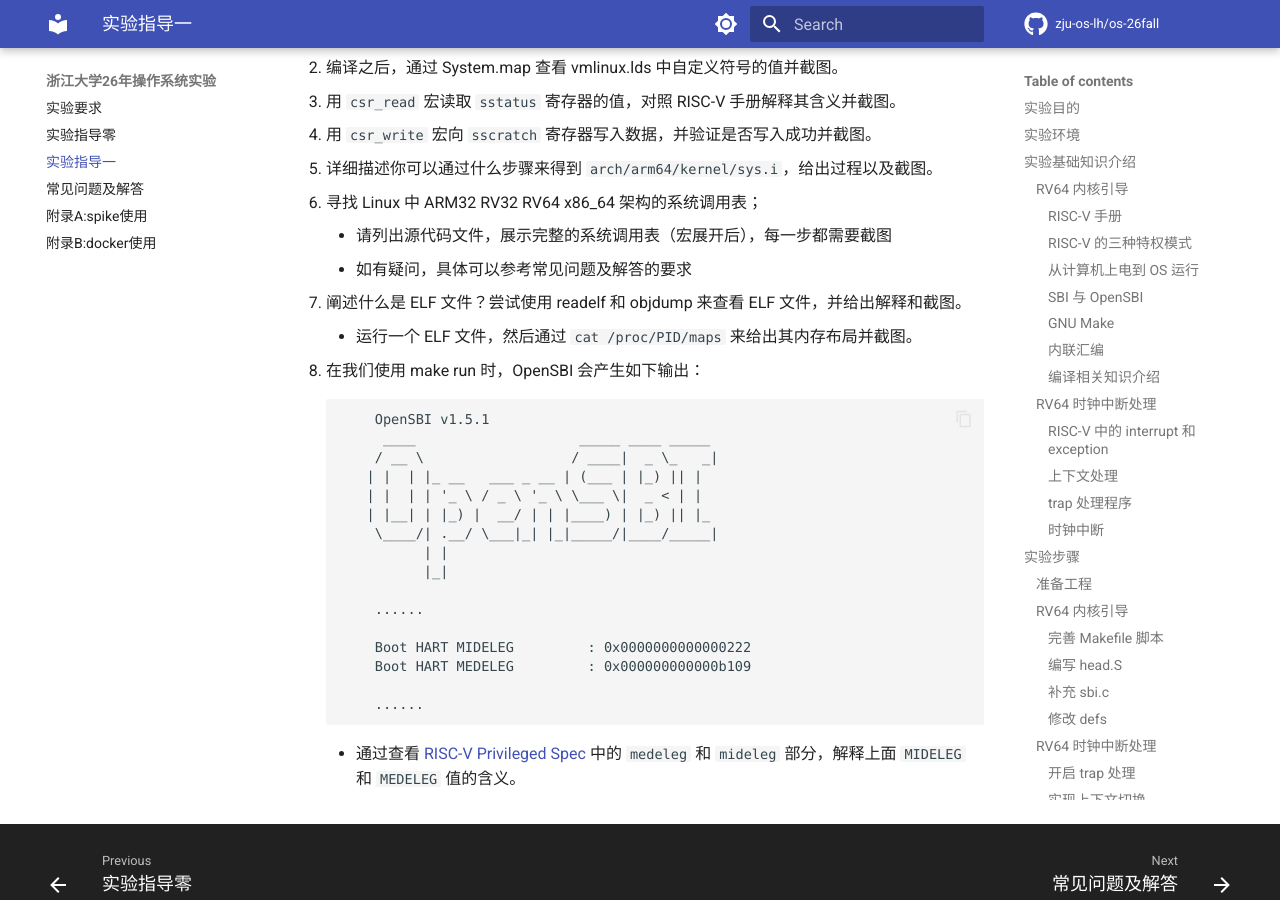
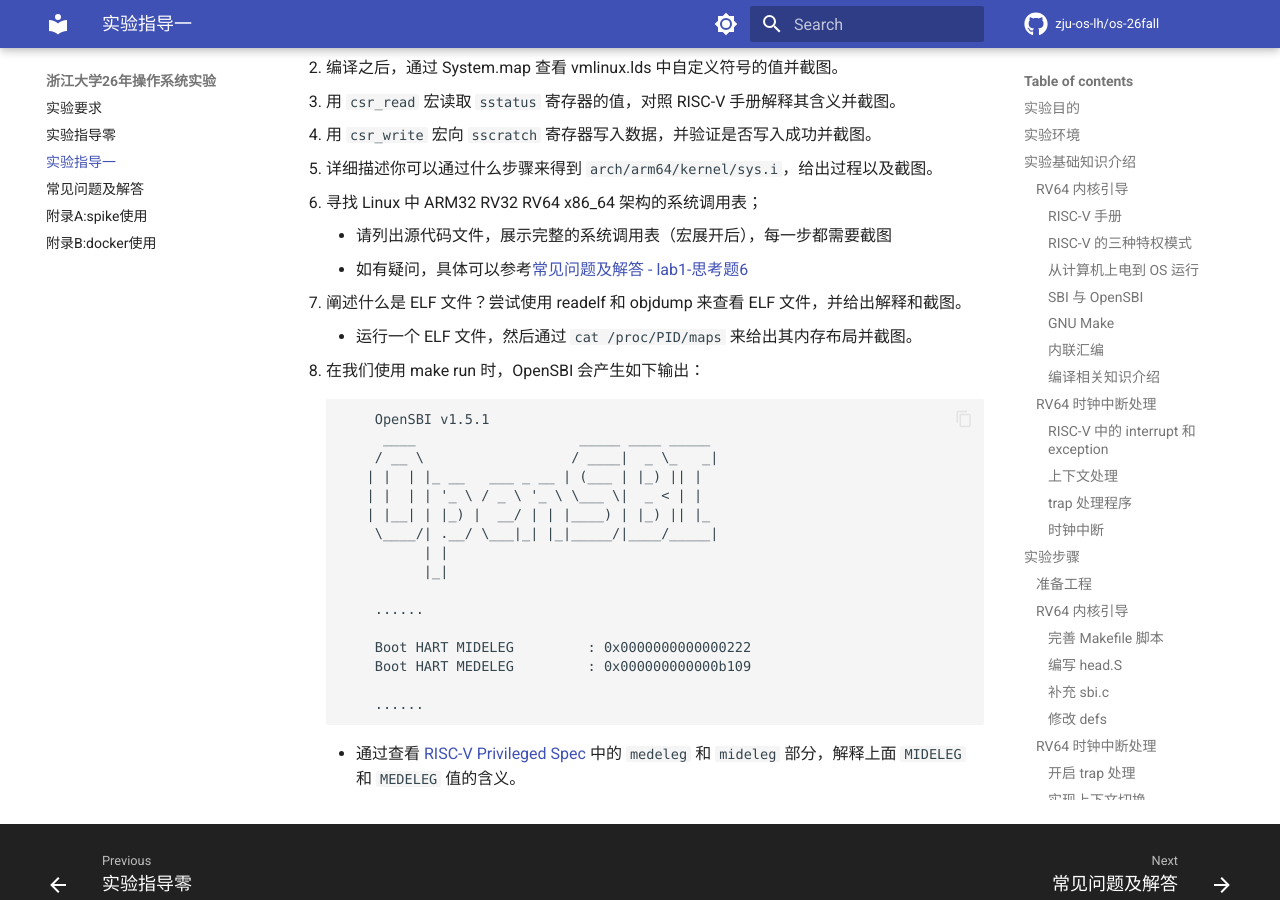
Before and after one commit to JY-GIEGIEGIE/OS-lab, an MkDocs documentation site: the page built from docs/lab1.md, in a window 1280 px wide and 900 px high, scrolled down 18393 px. Built offline with MkDocs 1.6.1 and Material for MkDocs 9.7.7, drawn with Linux system fonts in a browser that asks for light colours; some web fonts are replaced.

```diff
--- a/docs/lab1.md
+++ b/docs/lab1.md
@@ -797,7 +797,7 @@ make ARCH=arm64 CROSS_COMPILE=aarch64-linux-gnu- <path/to/file(no suffix)>.i
 5. 详细描述你可以通过什么步骤来得到 `arch/arm64/kernel/sys.i`，给出过程以及截图。
 6. 寻找 Linux 中 ARM32 RV32 RV64 x86_64 架构的系统调用表；
     - 请列出源代码文件，展示完整的系统调用表（宏展开后），每一步都需要截图
-    - 如有疑问，具体可以参考常见问题及解答的要求
+    - 如有疑问，具体可以参考[常见问题及解答 - lab1-思考题6](faq.md#lab1-6arm64rv32rv64x86_64)
 7. 阐述什么是 ELF 文件？尝试使用 readelf 和 objdump 来查看 ELF 文件，并给出解释和截图。
     - 运行一个 ELF 文件，然后通过 `cat /proc/PID/maps` 来给出其内存布局并截图。
 8. 在我们使用 make run 时，OpenSBI 会产生如下输出：
```
